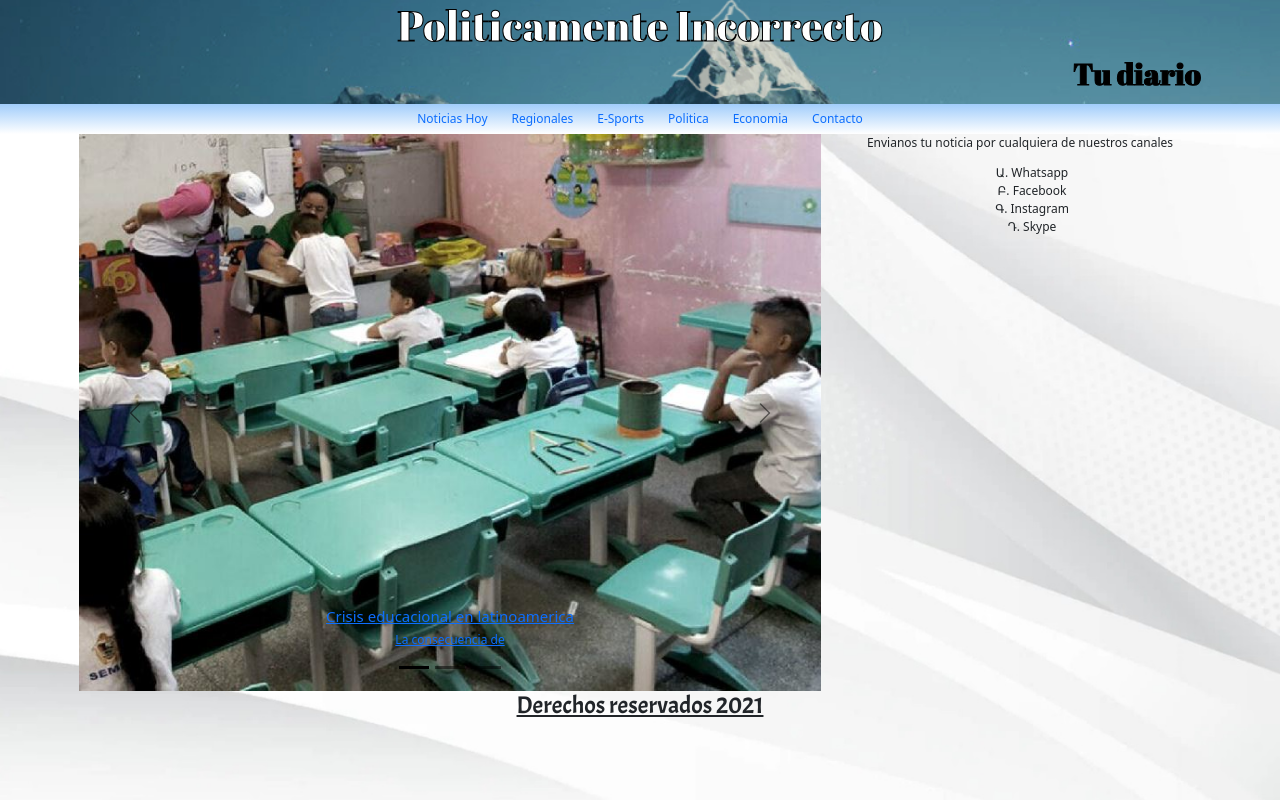
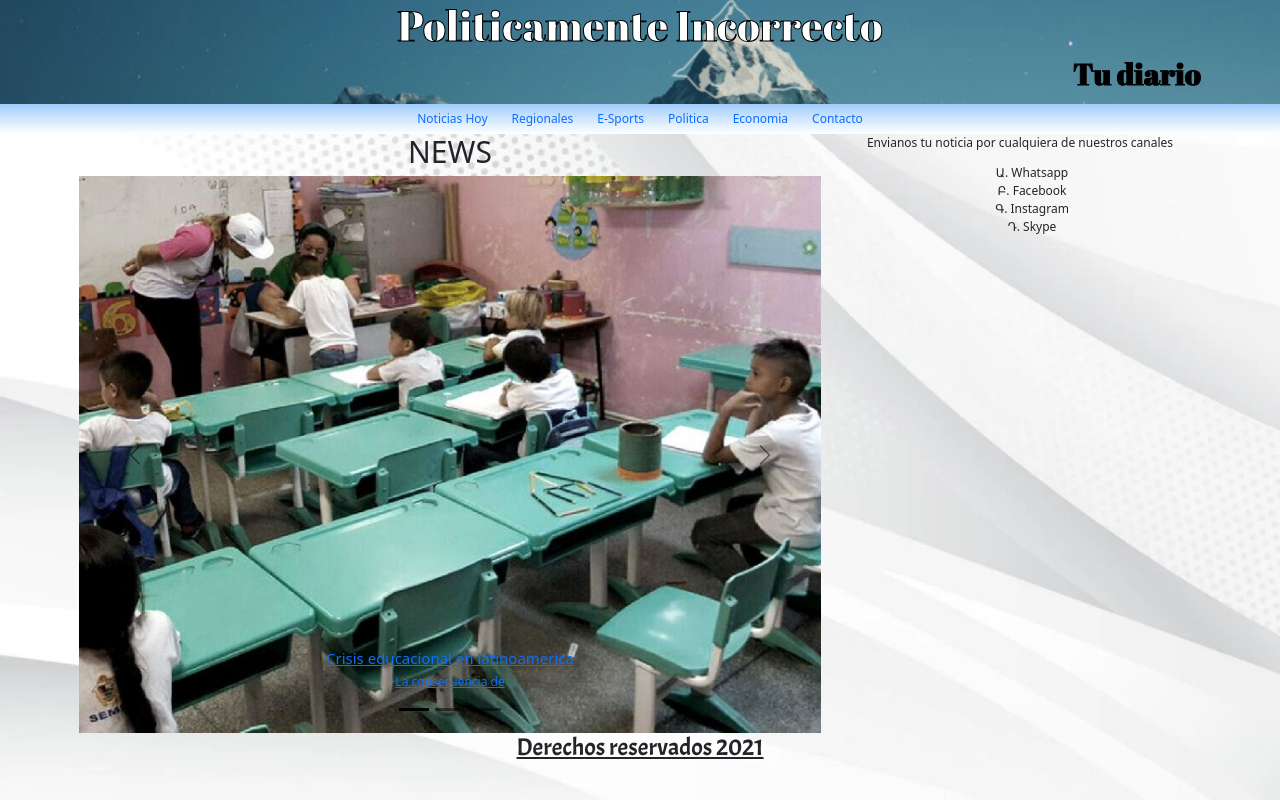
Before and after one commit to cescoh/First-Web, a website: page index.html in a window 1280 px wide. Drawn offline with nearby package versions, Linux system fonts and the light colour scheme; a script that the page names is missing.

Commit message:
edicion de mi primer rama

```diff
--- a/index.html
+++ b/index.html
@@ -63,6 +63,7 @@
   <div class="container">
     <div class="row">
       <section class="col-md-8">
+        <h1>NEWS</h1>
         <div id="carouselExampleDark" class="carousel carousel-dark slide" data-bs-ride="carousel">
           <div class="carousel-indicators">
             <button type="button" data-bs-target="#carouselExampleDark" data-bs-slide-to="0" class="active"
```
